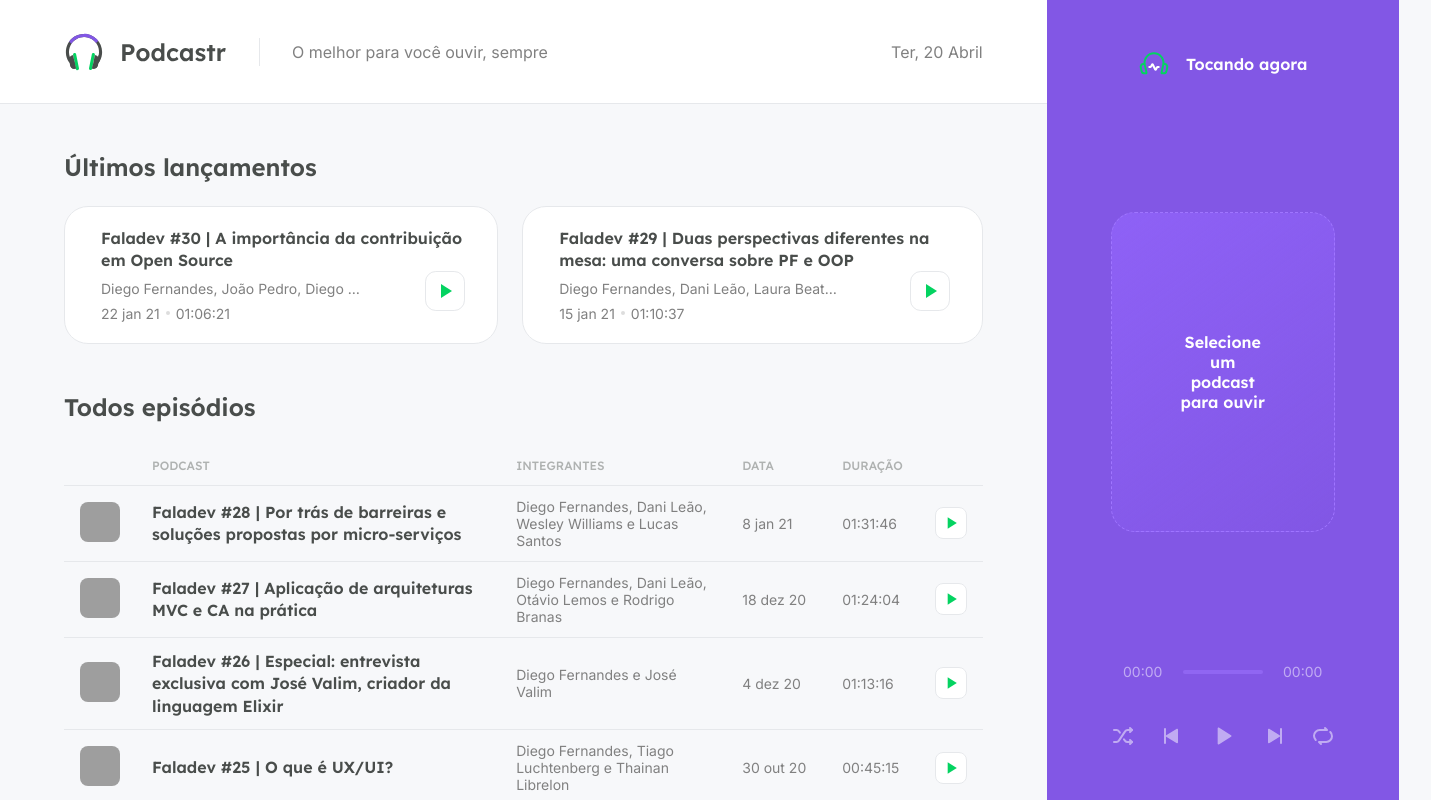
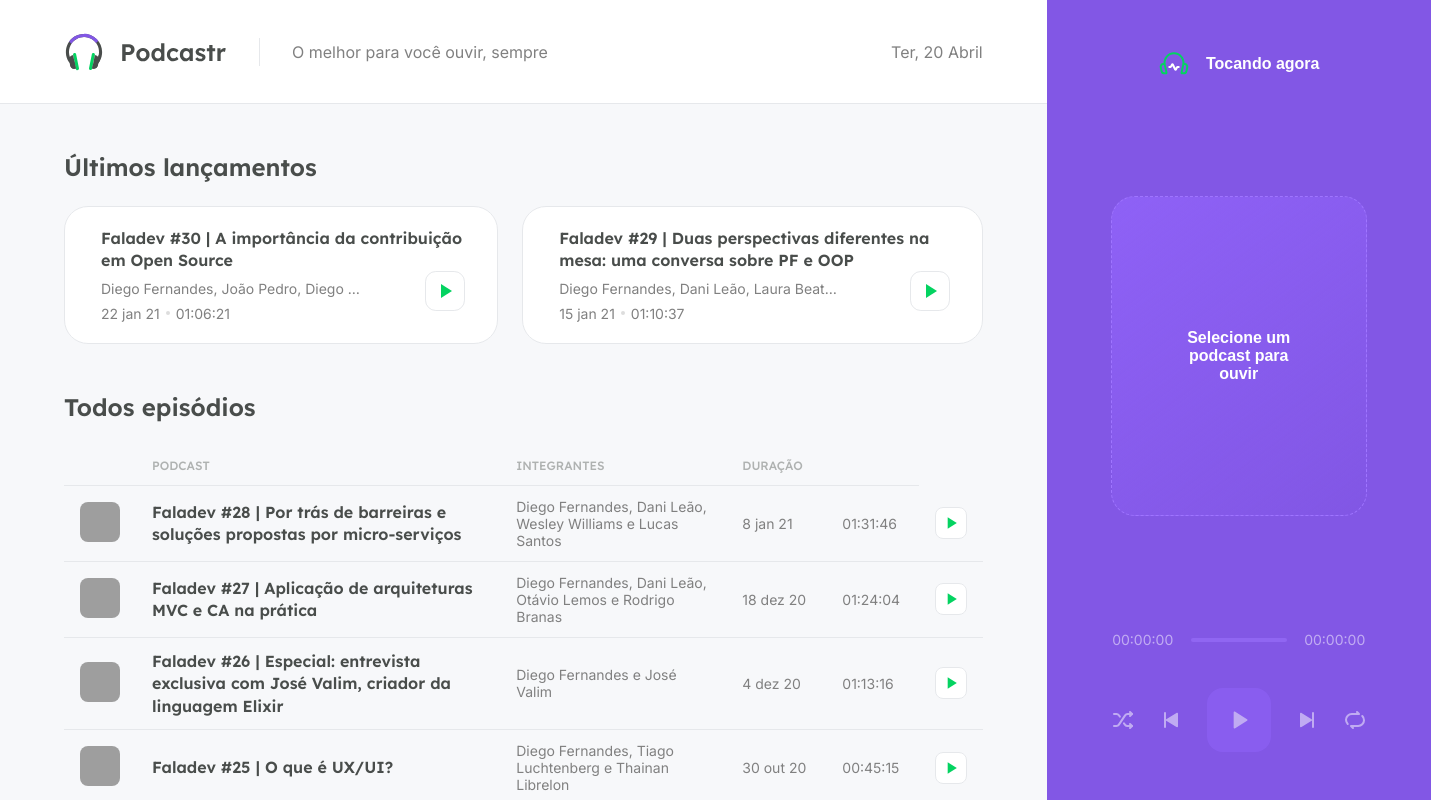
Before and after one commit to MarioLeandro/podcastr, a Next.js app: page / in a window 1280 px wide. Shown: the whole page, 1431 px wide, since content can reach past the window. Built offline with nearby package versions, Linux system fonts and the light colour scheme; data requests are answered from the project's data file; grey boxes are pictures that could not be loaded.

Commit message:
feat: add player audio

```diff
--- a/package.json
+++ b/package.json
@@ -12,6 +12,7 @@
     "axios": "^0.21.1",
     "date-fns": "^2.21.1",
     "next": "10.1.3",
+    "rc-slider": "^9.7.2",
     "react": "17.0.2",
     "react-dom": "17.0.2",
     "sass": "^1.32.11"
--- a/src/components/Player/index.tsx
+++ b/src/components/Player/index.tsx
@@ -1,44 +1,166 @@
-import styles from './styles.module.scss';
+import Image from 'next/image'
+import { useEffect, useRef, useState } from 'react'
+import { usePlayer } from '../../contexts/PlayerContext'
+
+import Slider from 'rc-slider'
+
+import 'rc-slider/assets/index.css'
+
+import styles from './styles.module.scss'
+import { convertDurationToTimeString } from '../../utils/convertDurationToTimeString'
 
 export function Player() {
-    return(
+  const audioRef = useRef<HTMLAudioElement>(null)
+  const [progress, setProgress] = useState(0)
+
+  const {
+    episodeList,
+    currentEpisodeIndex,
+    isPlaying,
+    togglePlay,
+    setPlayingState,
+    hasPrevious,
+    hasNext,
+    playNext,
+    playPrevious,
+    isLooping,
+    toggleLoop,
+    isShuffling,
+    toggleShuffle,
+    clearPlayerState
+  } = usePlayer()
+
+  const episode = episodeList[currentEpisodeIndex]
+
+  useEffect(() => {
+    if (!audioRef.current) {
+      return;
+    }
+
+    if (isPlaying) {
+      audioRef.current.play()
+    } else {
+      audioRef.current.pause()
+    }
+  }, [isPlaying])
+
+  function setupProgressListener() {
+    audioRef.current.currentTime = 0;
+
+    audioRef.current.addEventListener('timeupdate', () => {
+      setProgress(Math.floor(audioRef.current.currentTime))
+    })
+  }
+
+  function handleSeek(amount: number) {
+    audioRef.current.currentTime = amount;
+
+    setProgress(amount)
+  }
+
+  function handleEpisodeEnded() {
+    if (hasNext) {
+      playNext()
+    } else {
+      clearPlayerState()
+    }
+  }
+
+  return (
     <div className={styles.playerContainer}>
       <header>
-               <img src="/playing.svg" alt="Tocando Agora"/>
+        <img src="/playing.svg" alt="Tocando agora" />
         <strong>Tocando agora</strong>
       </header>
 
+      { episode ? (
+        <div className={styles.currentEpisode}>
+          <Image
+            width={592}
+            height={592}
+            src={episode.thumbnail}
+            objectFit="cover"
+          />
+          <strong>{episode.title}</strong>
+          <span>{episode.members}</span>
+        </div>
+      ): (
         <div className={styles.emptyPlayer}>
           <strong>Selecione um podcast para ouvir</strong>
         </div>
+      ) }
 
-           <footer className={styles.empty}>
+
+      <footer className={!episode ? styles.empty : ''}>
         <div className={styles.progress}>
-                    <span>00:00</span>
+          <span>{convertDurationToTimeString(progress)}</span>
           <div className={styles.slider}>
-                        <div className={styles.emptySlider}/>
+            {episode ? (
+              <Slider
+                trackStyle={{ backgroundColor: '#04d361' }}
+                railStyle={{ backgroundColor: '#9f75ff' }}
+                handleStyle={{ borderBlockColor: '#04d361', borderWidth: 4 }}
+                onChange={handleSeek}
+                max={episode.duration}
+                value={progress}
+              />
+            ) : (
+              <div className={styles.emptySlider} />
+            )}
           </div>
-                    <span>00:00</span>
+          <span>{convertDurationToTimeString(episode?.duration ?? 0)}</span>
         </div>
 
+        { episode && (
+          <audio
+            src={episode.url}
+            autoPlay
+            ref={audioRef}
+            loop={isLooping}
+            onLoadedMetadata={setupProgressListener}
+            onEnded={handleEpisodeEnded}
+            onPlay={() => setPlayingState(true)}
+            onPause={() => setPlayingState(false)}
+          />
+        )}
+
         <div className={styles.buttons}>
-                   <button type="button">
+          <button
+            type="button"
+            disabled={!episode || episodeList.length === 1}
+            onClick={toggleShuffle}
+            className={isShuffling ? styles.isActive : ''}
+          >
             <img src="/shuffle.svg" alt="Embaralhar"/>
           </button>
-                   <button type="button">
+          <button type="button" disabled={!episode || !hasPrevious} onClick={playPrevious}>
             <img src="/play-previous.svg" alt="Tocar anterior"/>
           </button>
-                   <button type="button" className={styles.playButton}>
+          <button
+            type="button"
+            className={styles.playButton}
+            disabled={!episode}
+            onClick={togglePlay}
+          >
+            { isPlaying ? (
+              <img src="/pause.svg" alt="Pausar"/>
+            ): (
               <img src="/play.svg" alt="Tocar"/>
+            )}
           </button>
-                   <button type="button">
-                       <img src="/play-next.svg" alt="Tocar próxima"/>
+          <button type="button" disabled={!episode || !hasNext} onClick={playNext}>
+            <img src="/play-next.svg" alt="Tocar próximo"/>
           </button>
-                   <button type="button">
+          <button
+            type="button"
+            disabled={!episode}
+            onClick={toggleLoop}
+            className={isLooping ? styles.isActive : ''}
+          >
             <img src="/repeat.svg" alt="Repetir"/>
           </button>
         </div>
       </footer>
     </div>
-    );
+  )
 }
--- a/src/components/Player/styles.module.scss
+++ b/src/components/Player/styles.module.scss
@@ -1,7 +1,7 @@
 .playerContainer {
+    padding: 3rem 4rem;
     width: 26.5rem;
     height: 100vh;
-    padding: 3rem 4rem;
 
     background: var(--purple-500);
     color: var(--white);
@@ -18,16 +18,38 @@
     }
 
     strong {
-        font-family: 'Lexend', sans-serif;
+      font-family: Lexand, sans-serif;
       font-weight: 600;
     }
 
     footer {
       align-self: stretch;
 
-        &.empty {
+      &.empty .progress {
         opacity: 0.5;
       }
+    }
+  }
+
+  .currentEpisode {
+    text-align: center;
+
+    img {
+      border-radius: 1.5rem;
+    }
+
+    strong {
+      display: block;
+      margin-top: 2rem;
+      font: 600 1.25rem Lexand, sans-serif;
+      line-height: 1.75rem;
+    }
+
+    span {
+      display: block;
+      margin-top: 1rem;
+      opacity: 0.6;
+      line-height: 1.5rem;
     }
   }
 
@@ -36,7 +58,7 @@
     height: 20rem;
     border: 1.5px dashed var(--purple-300);
     border-radius: 1.5rem;
-    background: linear-gradient(143.8deg, rgba(145, 100, 250, 0.8) 0%, rgba(0, 0, 0, 0) 100%);
+    background: linear-gradient(143.8deg, rgba(145, 100, 250, 0.8) 0%, rgba(0,0,0,0) 100%);
 
     padding: 4rem;
     text-align: center;
@@ -49,7 +71,7 @@
   .progress {
     display: flex;
     align-items: center;
-    gap: 0.5rem;
+    gap: 1rem;
     font-size: 0.875rem;
 
     span {
@@ -68,7 +90,6 @@
         border-radius: 2px;
       }
     }
-
   }
 
   .buttons {
@@ -82,12 +103,35 @@
       background: transparent;
       border: 0;
       font-size: 0;
+      transition: filter 0.2s;
 
-        &playButton {
+      &:disabled {
+        cursor: default;
+        opacity: 0.5;
+      }
+
+      &:hover:not(:disabled) {
+        filter: brightness(0.7)
+      }
+
+      &.isActive {
+        filter: invert(0.35) sepia(1) saturate(3) hue-rotate(100deg)
+      }
+
+      &.isActive:hover {
+        filter: brightness(0.6) invert(0.35) sepia(1) saturate(3) hue-rotate(100deg);
+      }
+
+      &.playButton {
         width: 4rem;
         height: 4rem;
         border-radius: 1rem;
         background: var(--purple-400);
+        transition: filter 0.2s;
+
+        &:hover:not(:disabled) {
+          filter: brightness(0.95)
         }
       }
     }
+  }
--- /dev/null
+++ b/src/contexts/PlayerContext.tsx
@@ -0,0 +1,126 @@
+import { createContext, ReactNode, useContext, useState } from "react";
+
+type Episode = {
+  id: string;
+  title: string;
+  thumbnail: string;
+  duration: number;
+  members: string;
+  url: string;
+}
+
+type PlayerContextData = {
+  episodeList: Episode[],
+  currentEpisodeIndex: number;
+  isPlaying: boolean;
+  hasPrevious: boolean;
+  hasNext: boolean;
+  isLooping: boolean;
+  isShuffling: boolean;
+  toggleShuffle: () => void;
+  toggleLoop: () => void;
+  play: (episode: Episode) => void;
+  togglePlay: () => void;
+  setPlayingState: (state: boolean) => void;
+  playList: (list: Episode[], index: number) => void;
+  playNext: () => void;
+  playPrevious: () => void;
+  clearPlayerState: () => void;
+};
+
+type PlayerContextProviderProps = {
+  children: ReactNode;
+}
+
+export const PlayerContext = createContext({} as PlayerContextData)
+
+export function PlayerContextProvider({ children }: PlayerContextProviderProps) {
+  const [episodeList, setEpisodeList] = useState([])
+  const [currentEpisodeIndex, setCurrentEpisodeIndex] = useState(0)
+  const [isPlaying, setIsPlaying] = useState(false)
+  const [isLooping, setIsLooping] = useState(false)
+  const [isShuffling, setIsShuffling] = useState(false)
+
+  function play(episode: Episode) {
+    setEpisodeList([episode])
+    setCurrentEpisodeIndex(0)
+    setIsPlaying(true)
+  }
+
+  function playList(list: Episode[], index: number) {
+    setEpisodeList(list);
+    setCurrentEpisodeIndex(index);
+    setIsPlaying(true)
+  }
+
+  function togglePlay() {
+    setIsPlaying(!isPlaying)
+  }
+
+  function toggleLoop() {
+    setIsLooping(!isLooping)
+  }
+
+  function toggleShuffle() {
+    setIsShuffling(!isShuffling)
+  }
+
+  function setPlayingState(state: boolean) {
+    setIsPlaying(state)
+  }
+
+  function clearPlayerState() {
+    setEpisodeList([])
+    setCurrentEpisodeIndex(0)
+    setIsPlaying(false)
+  }
+
+  const hasPrevious = currentEpisodeIndex > 0;
+  const hasNext = isShuffling ||(currentEpisodeIndex + 1) < episodeList.length
+
+  function playNext() {
+    if (isShuffling) {
+      const nextRandomEpisodeIndex = Math.floor(Math.random() * episodeList.length);
+
+      setCurrentEpisodeIndex(nextRandomEpisodeIndex)
+    } else if (hasNext) {
+      setCurrentEpisodeIndex(currentEpisodeIndex + 1)
+    }
+
+  }
+
+  function playPrevious() {
+    if(hasPrevious) {
+      setCurrentEpisodeIndex(currentEpisodeIndex - 1)
+    }
+  }
+
+  return (
+    <PlayerContext.Provider
+      value={{
+        episodeList,
+        currentEpisodeIndex,
+        play,
+        playList,
+        isPlaying,
+        togglePlay,
+        setPlayingState,
+        hasPrevious,
+        hasNext,
+        playNext,
+        isLooping,
+        toggleLoop,
+        playPrevious,
+        isShuffling,
+        toggleShuffle,
+        clearPlayerState
+      }}
+    >
+      {children}
+    </PlayerContext.Provider>
+  )
+}
+
+export const usePlayer = () => {
+  return useContext(PlayerContext)
+}
--- a/src/pages/_app.tsx
+++ b/src/pages/_app.tsx
@@ -1,19 +1,23 @@
-import {Header} from '../components/Header'
-import {Player} from '../components/Player'
+import '../styles/global.scss'
 
-import styles from '../styles/app.module.scss';
-import '../styles/global.scss';
+import { Header } from '../components/Header'
+import { Player } from '../components/Player'
+
+import styles from '../styles/app.module.scss'
+import { PlayerContextProvider } from '../contexts/PlayerContext'
 
 function MyApp({ Component, pageProps }) {
   return (
-    <div className={styles.wrapper}>
-      <main>
-        <Header/>
-        <Component {...pageProps} />
-      </main>
-      <Player/>
-    </div>
-  );
+    <PlayerContextProvider>
+      <div className={styles.wrapper}>
+        <main>
+          <Header />
+          <Component {...pageProps} />
+        </main>
+        <Player />
+      </div>
+    </PlayerContextProvider>
+  )
 }
 
 export default MyApp
--- a/src/pages/index.tsx
+++ b/src/pages/index.tsx
@@ -1,43 +1,61 @@
-import {GetStaticProps} from 'next';
-import {api} from '../services/api';
-import format from 'date-fns/format';
-import ptBR from 'date-fns/locale/pt-BR'
-import { parseISO } from 'date-fns';
-import { convertDurationToTimeString } from '../utils/convertDurationToTimeString';
-import Image from 'next/image';
-import Link from 'next/link';
+import { GetServerSideProps } from "next"
+
+import Image from 'next/image'
+import Link from 'next/link'
+
+import { api } from "../services/api"
+
+import { format, parseISO } from "date-fns"
+import ptBR from "date-fns/locale/pt-BR"
+import { convertDurationToTimeString } from "../utils/convertDurationToTimeString"
 
 import styles from './home.module.scss';
+import { usePlayer } from "../contexts/PlayerContext"
+import Head from "next/head"
 
 type Episode = {
   id: string;
   title: string;
   thumbnail: string;
   members: string;
-  publishedAt: string;
   duration: number;
   durationAsString: string;
   url: string;
+  publishedAt: string;
 }
 
 type HomeProps = {
+  allEpisodes: Episode[];
   latestEpisodes: Episode[];
-  allEpisodes: Episode[];
 }
 
-export default function Home({latestEpisodes, allEpisodes}: HomeProps) {
+export default function Home({ latestEpisodes, allEpisodes }: HomeProps) {
+  const { playList } = usePlayer()
+
+  const episodeList = [...latestEpisodes, ...allEpisodes];
+
+
   return (
     <div className={styles.homepage}>
+      <Head>
+        <title>Home | Podcastr</title>
+      </Head>
       <section className={styles.latestEpisodes}>
         <h2>Últimos lançamentos</h2>
+
         <ul>
-          {latestEpisodes.map(episode => {
-            return (
+          {latestEpisodes.map((episode, index) => (
             <li key={episode.id}>
-                <Image width={192} height={192} objectFit="cover" src={episode.thumbnail} alt={episode.title}/>
+              <Image
+                width={192}
+                height={192}
+                src={episode.thumbnail}
+                alt={episode.title}
+                objectFit="cover"
+              />
 
               <div className={styles.episodeDetails}>
-                  <Link href={`/episodes/${episode.id}`}>
+                <Link href={`/episodes/${episode.id}`} passHref>
                   <a>{episode.title}</a>
                 </Link>
                 <p>{episode.members}</p>
@@ -45,15 +63,13 @@ export default function Home({latestEpisodes, allEpisodes}: HomeProps) {
                 <span>{episode.durationAsString}</span>
               </div>
 
-                <button type="button">
+              <button type="button" onClick={() => playList(episodeList, index)}>
                 <img src="/play-green.svg" alt="Tocar episódio"/>
               </button>
             </li>
-            )
-          })}
+          ))}
         </ul>
       </section>
-
       <section className={styles.allEpisodes}>
         <h2>Todos episódios</h2>
         <table cellSpacing={0}>
@@ -62,34 +78,38 @@ export default function Home({latestEpisodes, allEpisodes}: HomeProps) {
                 <th></th>
                 <th>Podcast</th>
                 <th>Integrantes</th>
-                <th>Data</th>
                 <th>Duração</th>
                 <th></th>
               </tr>
             </thead>
+
             <tbody>
-              {allEpisodes.map(episode => {
-                return (
+              {allEpisodes.map((episode, index) => (
                 <tr key={episode.id}>
-                    <td style={{width: 72}}>
-                      <Image width={120} height={120} src={episode.thumbnail} alt={episode.title} objectFit="cover"/>
+                  <td style={{ width: 72 }}>
+                    <Image
+                      width={120}
+                      height={120}
+                      src={episode.thumbnail}
+                      alt={episode.title}
+                      objectFit="cover"
+                    />
                   </td>
                   <td>
-                      <Link href={`/episodes/${episode.id}`}>
-                        <a>{episode.title}</a>
+                    <Link href={`/episodes/${episode.id}`} passHref>
+                      <a href={`/episodes/${episode.id}`}>{episode.title}</a>
                     </Link>
                   </td>
                   <td>{episode.members}</td>
-                    <td style={{width: 100}}>{episode.publishedAt}</td>
+                  <td style={{ width: 100 }}>{episode.publishedAt}</td>
                   <td>{episode.durationAsString}</td>
                   <td>
-                      <button type="button">
-                        <img src="/play-green.svg" alt="Tocar episódio"/>
+                    <button type="button" onClick={() => playList(episodeList, index + latestEpisodes.length)}>
+                      <img src="/play-green.svg" alt="Tocar episódio" />
                     </button>
                   </td>
                 </tr>
-                )
-              })}
+              ))}
             </tbody>
         </table>
       </section>
@@ -97,36 +117,36 @@ export default function Home({latestEpisodes, allEpisodes}: HomeProps) {
   )
 }
 
-export const getStaticProps: GetStaticProps = async () => {
-  const {data} = await api.get('episodes', {
+export const getStaticProps: GetServerSideProps = async () => {
+  const { data } = await api.get('/episodes', {
     params: {
       _limit: 12,
       _sort: 'published_at',
       _order: 'desc'
     }
-  });
+  })
 
-  const episodes = data.map(episode => {
-    return{
+  const episodes = data.map(episode => ({
     id: episode.id,
     title: episode.title,
     thumbnail: episode.thumbnail,
     members: episode.members,
-      publishedAt: format(parseISO(episode.published_at), 'd MMM yy', {locale: ptBR}),
+    publishedAt: format(parseISO(episode.published_at), 'd MMM yy', {
+      locale: ptBR
+    }),
     duration: Number(episode.file.duration),
     durationAsString: convertDurationToTimeString(Number(episode.file.duration)),
-      url: episode.file.url
-    }
-  });
+    url: episode.file.url,
+  }))
 
   const latestEpisodes = episodes.slice(0, 2);
-  const allEpisodes = episodes.slice(2, episodes.length);
+  const allEpisodes = episodes.slice(2, episodes.length)
 
   return {
     props: {
       latestEpisodes,
-      allEpisodes,
+      allEpisodes
     },
-    revalidate: 60 * 60 * 8,
+    revalidate: 60 * 60 * 8
   }
 }
```
Also changed, not shown: src/pages/episodes/[slug].tsx (+17 -3 lines), 1 other file (tests, documents, lock files or other folders). Lines whose indentation alone changed are shown as unchanged.
